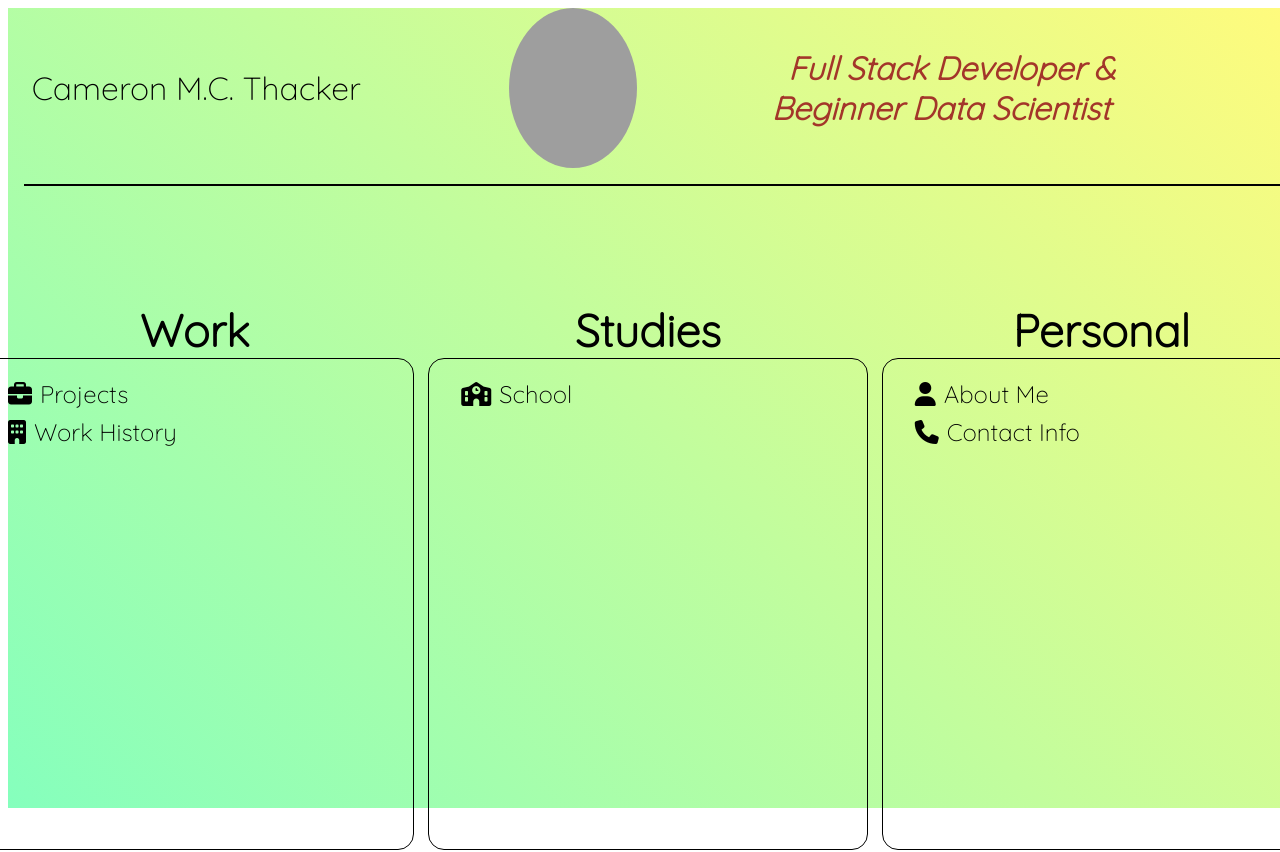
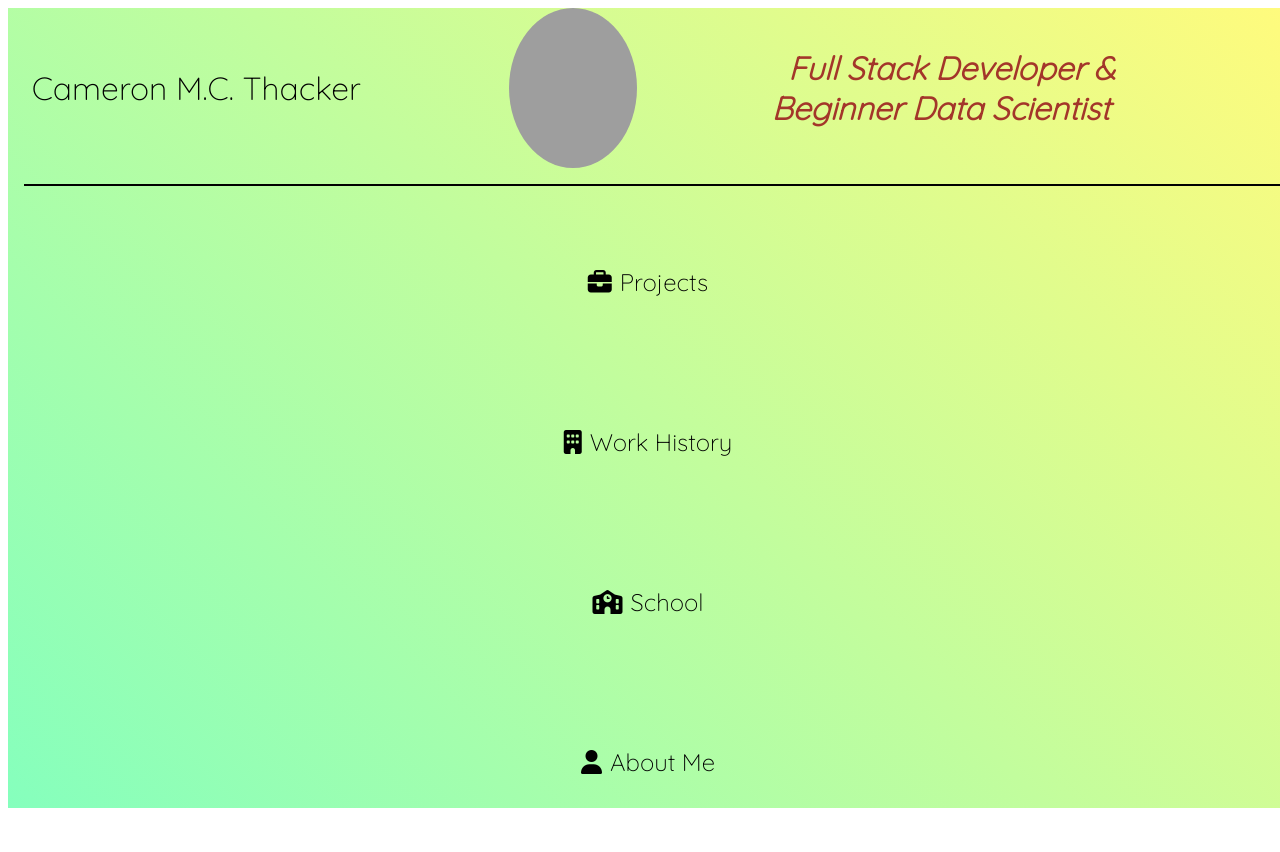
Before and after one commit to cthacker-udel/cthacker-website, a Next.js app: page / in a window 1280 px wide. Shown: the top 852 px of the page. Built offline with nearby package versions, Linux system fonts and the light colour scheme; grey boxes are pictures that could not be loaded.

Commit message:
[updates_landing] Added min/max heights for divs in landing page

```diff
--- a/src/modules/LandingPage/LandingPage.component.tsx
+++ b/src/modules/LandingPage/LandingPage.component.tsx
@@ -30,11 +30,6 @@ export const LandingPage = (): JSX.Element => (
             <NameSection />
             <Divider />
             <div className={styles.bottom_section}>
-                <div className={styles.landing_section}>
-                    <div className={styles.landing_section_header}>
-                        {"Work"}
-                    </div>
-                    <div className={styles.landing_section_content}>
                 <LandingPageLink
                     content="Projects"
                     href="projects"
@@ -49,13 +44,6 @@ export const LandingPage = (): JSX.Element => (
                     iconAnimation="bounce"
                     iconSize="xl"
                 />
-                    </div>
-                </div>
-                <div className={styles.landing_section}>
-                    <div className={styles.landing_section_header}>
-                        {"Studies"}
-                    </div>
-                    <div className={styles.landing_section_content}>
                 <LandingPageLink
                     content="School"
                     href="school"
@@ -63,13 +51,6 @@ export const LandingPage = (): JSX.Element => (
                     iconAnimation="bounce"
                     iconSize="xl"
                 />
-                    </div>
-                </div>
-                <div className={styles.landing_section}>
-                    <div className={styles.landing_section_header}>
-                        {"Personal"}
-                    </div>
-                    <div className={styles.landing_section_content}>
                 <LandingPageLink
                     content="About Me"
                     href="aboutme"
@@ -86,7 +67,5 @@ export const LandingPage = (): JSX.Element => (
                 />
             </div>
         </div>
-            </div>
-        </div>
     </>
 );
--- a/src/modules/LandingPage/LandingPage.module.css
+++ b/src/modules/LandingPage/LandingPage.module.css
@@ -8,35 +8,7 @@
     height: 100%;
     width: 100%;
     display: flex;
-    flex-direction: row;
+    flex-direction: column;
     align-items: center;
     justify-content: space-around;
-    gap: 5em;
 }
-
-.landing_section {
-    display: flex;
-    flex-direction: column;
-    align-items: center;
-    width: 33vw;
-    height: 75%;
-}
-
-.landing_section_header {
-    font-size: 3.5vw;
-    font-weight: bold;
-}
-
-.landing_section_content {
-    padding-left: 2.5vw;
-    padding-right: 2.5vw;
-    padding-top: 2.5vh;
-    padding-bottom: 2.5vh;
-    border: 1px solid black;
-    border-radius: 1em;
-    height: 75%;
-    width: 100%;
-    display: flex;
-    flex-direction: column;
-    gap: 0.5em;
-}
--- a/src/modules/Projects/Projects.tsx
+++ b/src/modules/Projects/Projects.tsx
@@ -309,7 +309,8 @@ const Projects = (): JSX.Element => {
                             </div>
                         </div>
                         <div className={styles.repo_display}>
-                            {repos.map(
+                            {!isLoading &&
+                                repos.map(
                                     (eachRepo: Repo, eachRepoIndex: number) => (
                                         <Repository
                                             key={eachRepo.id}
```
Also changed, not shown: src/modules/Projects/Projects.module.css (+10 -1 lines). Lines whose indentation alone changed are shown as unchanged.
